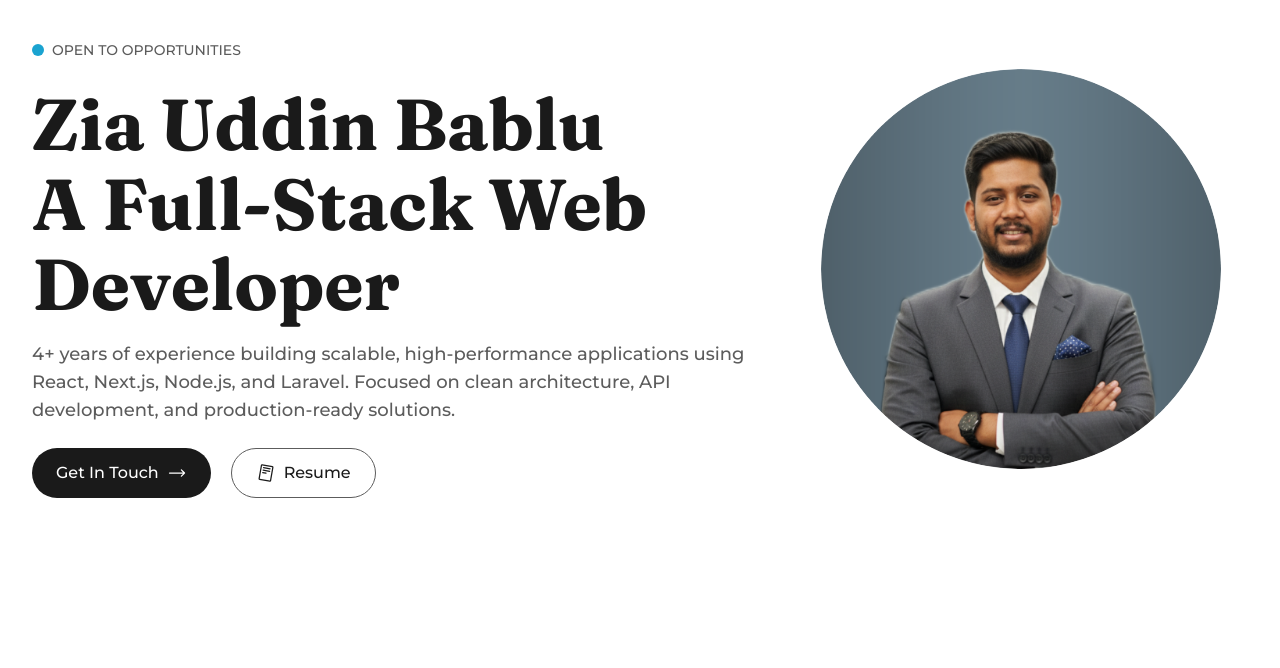
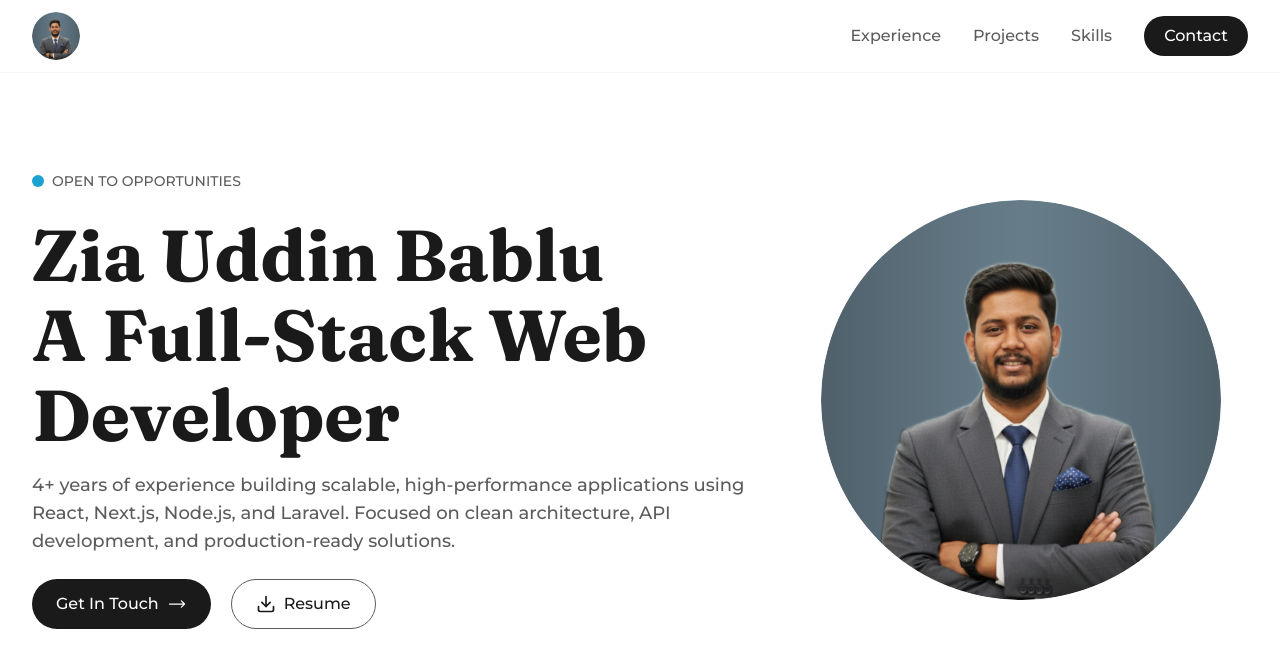
Before and after one commit to ziauddin128/portfolio, a Next.js app: page / in a window 1280 px wide. Shown: the top 668 px of the page. Built offline with nearby package versions, Linux system fonts and the light colour scheme.

Commit message:
navbar complete

```diff
--- a/app/layout.tsx
+++ b/app/layout.tsx
@@ -1,21 +1,7 @@
 import type { Metadata } from "next";
-import { Fraunces, Montserrat, Geist } from "next/font/google";
 import "./globals.css";
 import { cn } from "@/lib/utils";
-
-const geist = Geist({subsets:['latin'],variable:'--font-sans'});
-
-export const fraunces = Fraunces({
-  subsets: ["latin"],
-  weight: ["400", "700"],
-  variable: "--font-fraunces",
-});
-
-const montserrat = Montserrat({
-  subsets: ["latin"],
-  weight: ["300","400", "500", "600", "700", "800", "900"],
-  variable: "--font-montserrat",
-});
+import { montserrat } from "@/components/Shared/Font";
 
 export const metadata: Metadata = {
   title: "Portfolio",
@@ -33,7 +19,7 @@ export default function RootLayout({
   return (
     <html
       lang="en"
-      className={cn(montserrat.className, "font-sans", geist.variable)}
+      className={cn(montserrat.className)}
     >
       <body className="min-h-full flex flex-col">{children}</body>
     </html>
--- a/app/page.tsx
+++ b/app/page.tsx
@@ -1,10 +1,12 @@
 import Image from "next/image";
 import Hero from "@/components/Home/Hero";
+import Navbar from "@/components/Shared/Navbar";
 
 export default function Home() {
   return (
     <div>
-      <Hero/>
+      <Navbar />
+      <Hero />
     </div>
   );
 }
--- a/components/Home/Hero.tsx
+++ b/components/Home/Hero.tsx
@@ -1,12 +1,13 @@
 import React from "react";
-import { fraunces } from "@/app/layout";
 import { HiArrowLongRight } from "react-icons/hi2";
 import Image from "next/image";
-import { PiReadCvLogo } from "react-icons/pi";
+import { FiDownload } from "react-icons/fi";
+import { fraunces } from "../Shared/Font";
+
 
 export default function Hero() {
   return (
-    <div className="py-10">
+    <div className="py-30 min-h-dvh flex items-center">
       <div className="custom-container">
         <div className="grid md:grid-cols-2 lg:grid-cols-[60%_40%] gap-y-6 gap-x-4 justify-between items-center">
           <div className="space-y-6">
@@ -38,7 +39,7 @@ export default function Hero() {
               </button>
 
               <button className="bg-transparent border border-secondary text-text-primary px-6 py-3 rounded-full text-base font-medium flex items-center gap-2 cursor-pointer hover:border-primary">
-                <PiReadCvLogo className="w-5 h-5" />
+                <FiDownload className="w-5 h-5" />
                 <span>Resume</span>
               </button>
             </div>
--- /dev/null
+++ b/components/Shared/Font.ts
@@ -0,0 +1,13 @@
+import { Fraunces, Montserrat } from "next/font/google";
+
+export const fraunces = Fraunces({
+  subsets: ["latin"],
+  weight: ["400", "700"],
+  variable: "--font-fraunces",
+});
+
+export const montserrat = Montserrat({
+  subsets: ["latin"],
+  weight: ["300", "400", "500", "600", "700", "800", "900"],
+  variable: "--font-montserrat",
+});
--- /dev/null
+++ b/components/Shared/Navbar.tsx
@@ -0,0 +1,132 @@
+"use client";
+import React, { useEffect, useState } from "react";
+import Image from "next/image";
+import Link from "next/link";
+import { HiMiniBars3 } from "react-icons/hi2";
+import { IoCloseOutline } from "react-icons/io5";
+import { fraunces } from "./Font";
+
+interface Menus {
+  label: string;
+  url: string;
+  id: string;
+}
+
+export default function Navbar() {
+  const menus: Menus[] = [
+    {
+      label: "Experience",
+      url: "#",
+      id: "#experience",
+    },
+    {
+      label: "Projects",
+      url: "#",
+      id: "#projects",
+    },
+    {
+      label: "Skills",
+      url: "#",
+      id: "#skills",
+    },
+  ];
+
+  const [showMenu, setShowMenu] = useState(false);
+  useEffect(() => {
+    const handleResize = () => {
+      if (window.innerWidth >= 768) {
+        setShowMenu(false);
+      }
+    };
+
+    window.addEventListener("resize", handleResize);
+
+    handleResize();
+
+    return () => window.removeEventListener("resize", handleResize);
+  }, []);
+
+  return (
+    <div className="fixed top-0 left-0 w-full py-2 sm:py-3 border-b border-gray-100 bg-white z-10">
+      <div className="custom-container">
+        <div className="flex gap-2 items-center justify-between">
+          <Link href="/">
+            <Image
+              src="/images/zia-uddin-bablu.png"
+              height={48}
+              width={48}
+              alt="Logo"
+              unoptimized
+              quality={100}
+              loading="eager"
+              className="h-12 w-12 rounded-full"
+            />
+          </Link>
+
+          <button
+            onClick={() => setShowMenu(true)}
+            className="block md:hidden p-2 rounded border border-text-primary cursor-pointer"
+          >
+            <HiMiniBars3 className="w-6 h-6 " />
+          </button>
+
+          <div className="hidden md:flex items-center gap-8">
+            <ul className="flex items-center gap-8">
+              {menus.map((item, idx) => (
+                <li key={idx}>
+                  <Link
+                    href={item.url}
+                    className="text-base font-medium text-secondary hover:text-text-primary duration-200"
+                  >
+                    {item.label}
+                  </Link>
+                </li>
+              ))}
+            </ul>
+            <Link
+              href="#"
+              className="bg-text-primary text-white px-5 py-2 rounded-full text-base font-medium hover:-translate-y-1 duration-200"
+            >
+              Contact
+            </Link>
+          </div>
+        </div>
+      </div>
+
+      {/* Mobile Navbar */}
+      <div
+        className={`fixed inset-0 bg-black/40 transition-opacity duration-300 z-40 ${
+          showMenu ? "opacity-100" : "opacity-0 pointer-events-none"
+        }`}
+        onClick={() => setShowMenu(false)}
+      >
+        <div
+          onClick={(e) => e.stopPropagation()}
+          className={`fixed top-0 right-0 h-dvh overflow-auto w-[240px] bg-white shadow-sm pt-20 px-5 pb-6 z-50
+        transform transition-transform duration-300 ease-in-out
+        ${showMenu ? "translate-x-0" : "translate-x-full"}`}
+        >
+          <button
+            onClick={() => setShowMenu(false)}
+            className="absolute top-3 right-3 p-1 rounded-full border cursor-pointer border-red-500"
+          >
+            <IoCloseOutline className="w-6 h-6 text-red-500" />
+          </button>
+
+          <ul className="flex flex-col items-center gap-10">
+            {menus.map((item, idx) => (
+              <li key={idx}>
+                <Link
+                  href={item.url}
+                  className={`text-xl font-semibold text-secondary hover:text-text-primary duration-200 ${fraunces.className}`}
+                >
+                  {item.label}
+                </Link>
+              </li>
+            ))}
+          </ul>
+        </div>
+      </div>
+    </div>
+  );
+}
```
